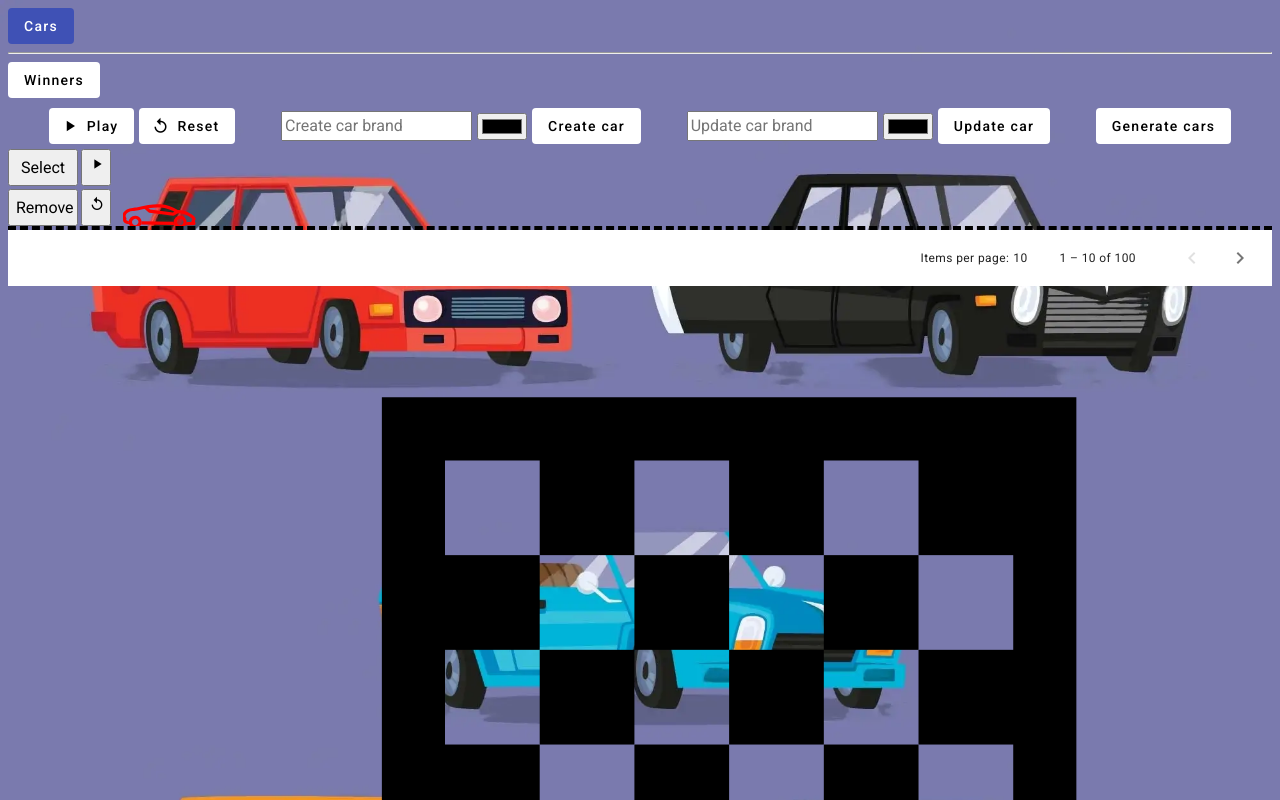
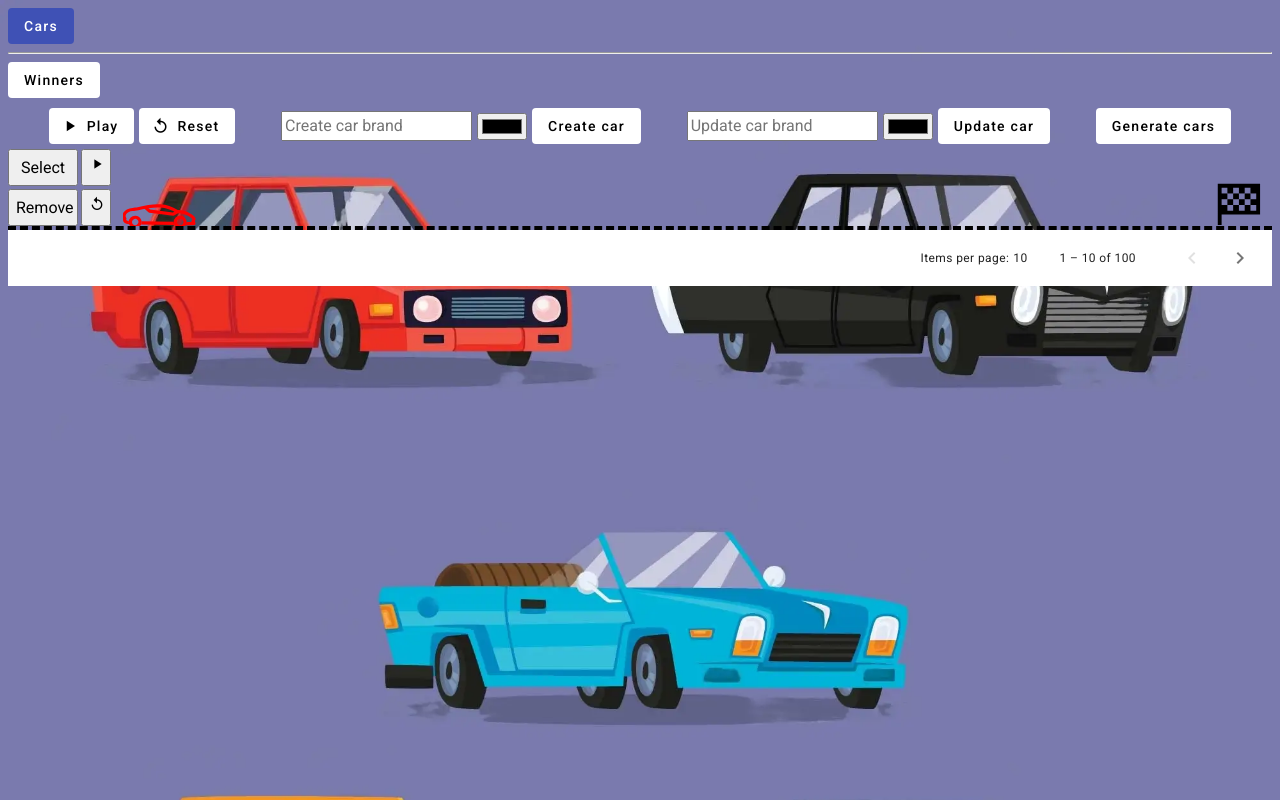
Before and after one commit to vladboisa/AsyncRace, an Angular app: page /garage in a window 1280 px wide. Shown: the top 800 px of the page. Built offline with nearby package versions, Linux system fonts and the light colour scheme.

Commit message:
feat: add finish icon variable & remove overflow hidden

```diff
--- a/src/styles.scss
+++ b/src/styles.scss
@@ -1,7 +1,9 @@
+:root {
+  --finish-width: 70px;
+}
 html{
     background: url("assets/hero-image.webp") no-repeat center center fixed;
     background-size: cover;
-    overflow: hidden;
 }
 html, body { height: 100%; }
 body { font-family: Roboto, "Helvetica Neue", sans-serif;
```
